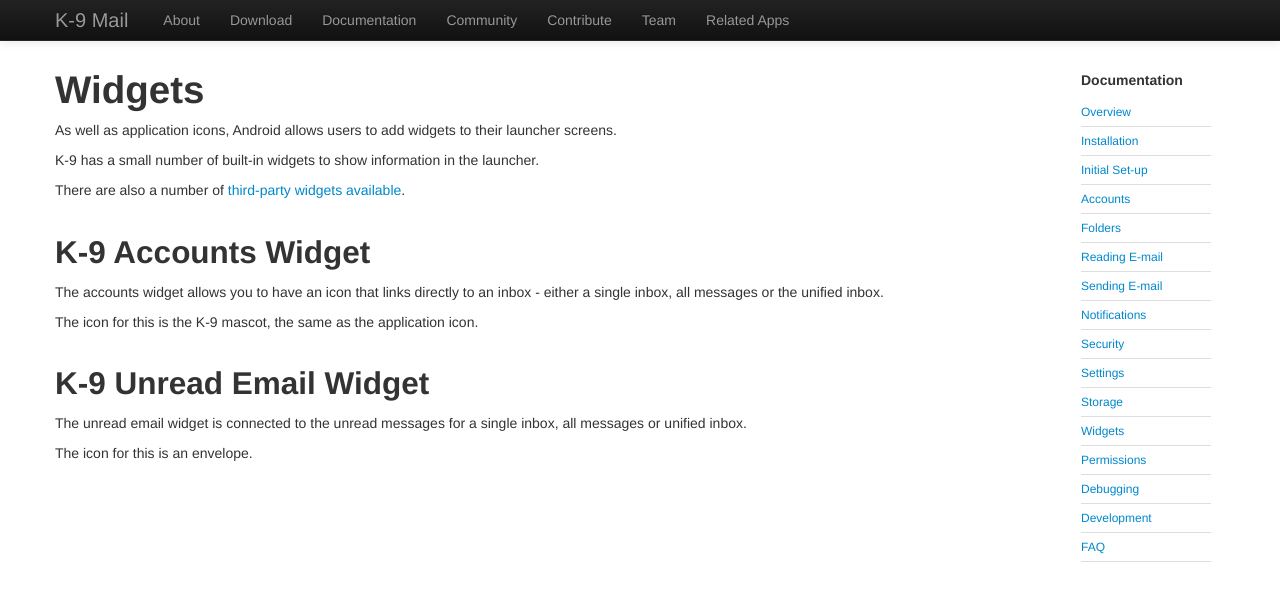
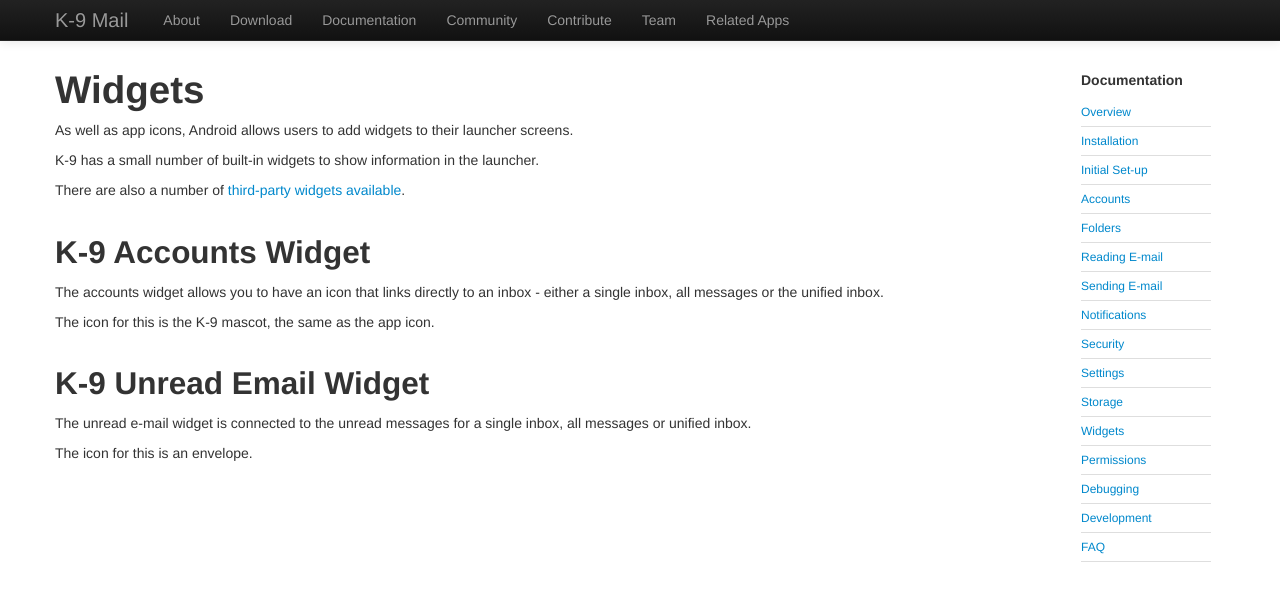
Before and after one commit to k9mail/k9mail.app, a Jekyll site: the page built from documentation/widgets.md, in a window 1280 px wide. Shown: the top 601 px of the page. Built offline with Jekyll 4.4.1, drawn with Linux system fonts in a browser that asks for light colours; nearby versions of some CDN libraries.

Commit message:
e-mail, app

```diff
--- a/documentation/widgets.md
+++ b/documentation/widgets.md
@@ -9,7 +9,7 @@ nav_hide: true
 
 # Widgets
 
-As well as application icons, Android allows users to add widgets to their launcher screens.
+As well as app icons, Android allows users to add widgets to their launcher screens.
 
 K-9 has a small number of built-in widgets to show information in the launcher.
 
@@ -19,10 +19,10 @@ There are also a number of [third-party widgets available](https://k9mail.github
 
 The accounts widget allows you to have an icon that links directly to an inbox - either a single inbox, all messages or the unified inbox.
 
-The icon for this is the K-9 mascot, the same as the application icon.
+The icon for this is the K-9 mascot, the same as the app icon.
 
 ## K-9 Unread Email Widget
 
-The unread email widget is connected to the unread messages for a single inbox, all messages or unified inbox.
+The unread e-mail widget is connected to the unread messages for a single inbox, all messages or unified inbox.
 
 The icon for this is an envelope.
```
